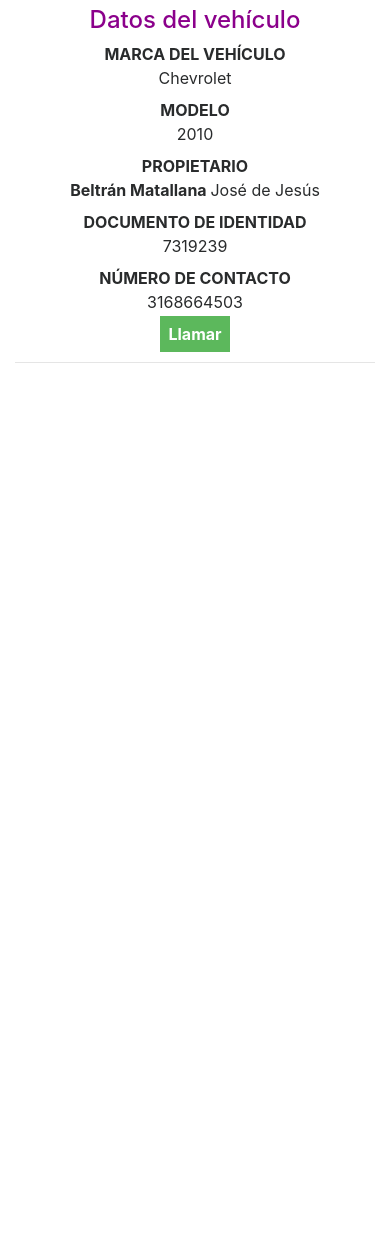
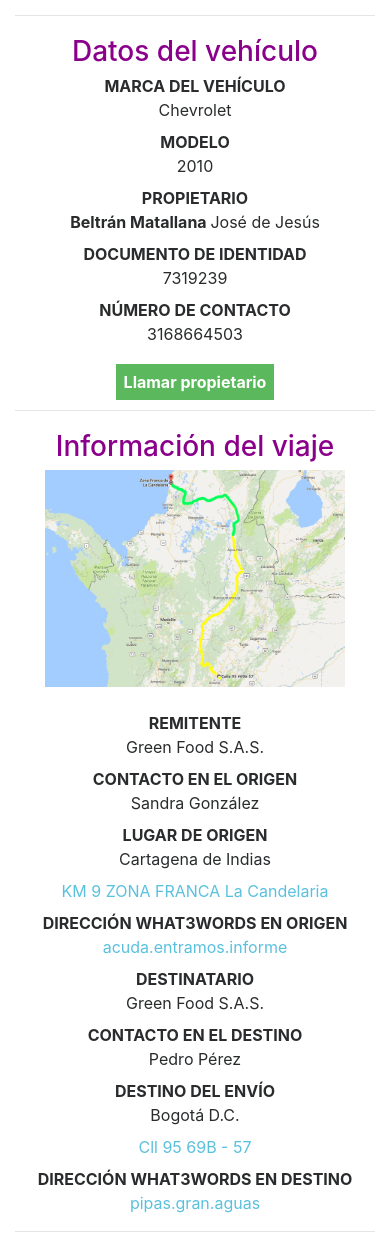
Before and after one commit to juansnchz/blockchainSL, a plain HTML site: page index.html in a window 390 px wide. Shown: the part 398-1646 px from the top of the page. Before the commit the page ends 844 px from the top, so only its background shows below. Drawn offline with Linux system fonts and the light colour scheme.

Commit message:
Se agregó información del viaje

```diff
--- a/index.html
+++ b/index.html
@@ -18,17 +18,17 @@
 
   <header>
     <div class="row">
-      <h3 class="mt-4 col col-xs-10 text-center">Tracking del envío #134AZ</h3>
+      <h3 class="bg-info text-white py-4  col col-xs-10 text-center">Tracking del envío #134AZ</h3>
     </div> <!--Row-->
   </header>
 
   <img class="img-fluid my-4 col-9" src="assets/carro.png">
    <hr/>
-  <h4 class="pt-1 text-caption">Placa del vehículo</h4>
+  <h3 class="pt-1 text-caption">Placa del vehículo</h3>
   <h3 class="font-weight-bold">SMK 716</h3>
    <hr/>
-  <h4 class="pt-1 text-caption">Datos del vehículo</h4>
-  <dl>
+  <h3 class="pt-1 text-caption">Datos del vehículo</h3>
+  <dl> <!--Información del carro -->
     <dt class="text-uppercase">Marca del vehículo</dt>
     <dd>Chevrolet </dd>
     <dt class="text-uppercase">Modelo</dt>
@@ -39,12 +39,33 @@
     <dd>7319239</dd>
     <dt class="text-uppercase">Número de contacto</dt>
     <dd>3168664503</dd>
-    <dt><a class="bg-success p-2 text-white" href="llamada.html" >Llamar</a></dt>
-
-  </dl>
+    <dt class="mt-4"><a class="bg-success p-2 text-white" href="llamada.html" >Llamar propietario</a></dt>
+  </dl> <!--Información del carro -->
    <hr/>
 
-
+  <h3 class="pt-1 text-caption">Información del viaje</h3>
+  <img class="img-fluid col-11 pb-4" src="assets/viaje.gif">
+  <dl> <!--Información del viaje -->
+    <dt class="text-uppercase">Remitente</dt>
+    <dd>Green Food S.A.S.</dd>
+    <dt class="text-uppercase">Contacto en el origen</dt>
+    <dd>Sandra González</dd>
+    <dt class="text-uppercase">Lugar de origen</dt>
+    <dd>Cartagena de Indias</dd>
+    <dd><a class="text-info" href="https://www.google.com.co/maps/place/Zona+Franca+de+La+Candelaria/@10.3307767,-75.492718,15.83z/data=!4m8!1m2!2m1!1skm+9+zona+franca+cartagena!3m4!1s0x8ef627ae5fd53eab:0x3e8c80d730bb9484!8m2!3d10.3251523!4d-75.4899933?hl=en">KM 9 ZONA FRANCA La Candelaria</a></dd>
+    <dt class="text-uppercase">Dirección what3words en origen</dt>
+    <dd><a class="text-info" href="https://map.what3words.com/acuda.entramos.informe">acuda.entramos.informe</a></dd>
+    <dt class="text-uppercase">Destinatario</dt>
+    <dd>Green Food S.A.S.</dd>
+    <dt class="text-uppercase">Contacto en el destino</dt>
+    <dd>Pedro Pérez</dd>
+    <dt class="text-uppercase">Destino del envío</dt>
+    <dd>Bogotá D.C.</dd>
+    <dd><a class="text-info" href="https://www.google.com.co/maps/place/Cl.+95+%2369b-57,+Bogotá/@4.6900641,-74.0810787,17z/data=!3m1!4b1!4m5!3m4!1s0x8e3f9b20ec2ee3ab:0x366a6aa5b406fdb2!8m2!3d4.6900588!4d-74.07889?hl=en">Cll 95 69B - 57</a></dd>
+    <dt class="text-uppercase">Dirección what3words en destino</dt>
+    <dd><a class="text-info" href="https://map.what3words.com/pipas.gran.aguas">pipas.gran.aguas</a></dd>
+  </dl> <!--Información del viaje -->
+  <hr/>
 
 
 
```
Also changed, not shown: css/styles.css (line endings or trailing spaces).
